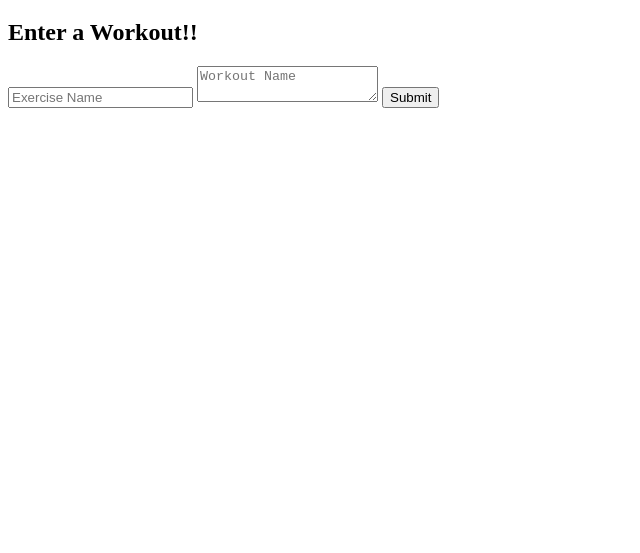
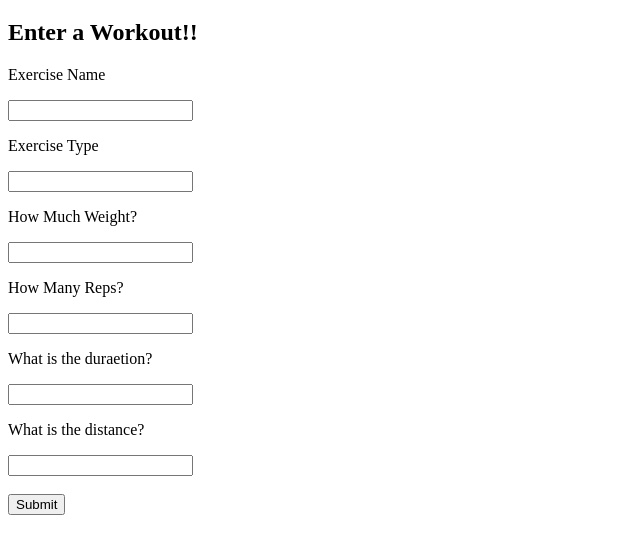
Before and after one commit to Magnus-Jay/fitness-tracker, a website: page public/index.html in a window 1280 px wide. Shown: the part 61-614 px from the top of the page, without its empty margins (0-640 px from the left). Drawn offline with Linux system fonts and the light colour scheme.

Commit message:
added input fields and submit

```diff
--- a/public/index.html
+++ b/public/index.html
@@ -8,8 +8,21 @@
     <form action="/submit" method="post">
     <h1>Hi Fitness Guru!</h1>
     <h2>Enter a Workout!!</h2>
-      <input type="text" name="title" placeholder="Exercise Name">
-      <textarea type="text" name="body" placeholder="Workout Name"></textarea>
+      <p>Exercise Name</p>
+      <input type="text" name="title">
+      <p>Exercise Type</p>
+      <input type="text" name="title">
+      <p>How Much Weight?</p>
+      <input type="text" name="title">
+      <p>How Many Reps?</p>
+      <input type="text" name="title">
+      <p>What is the duraetion?</p>
+      <input type="text" name="title">
+      <p>What is the distance?</p>
+      <input type="text" name="title">
+      <!-- <textarea type="text" name="body" placeholder="Workout Name"></textarea> -->
+      <br>
+      <br>
       <input type="submit">
     </form>
   </body>
```
Also changed, not shown: app.js (added).
